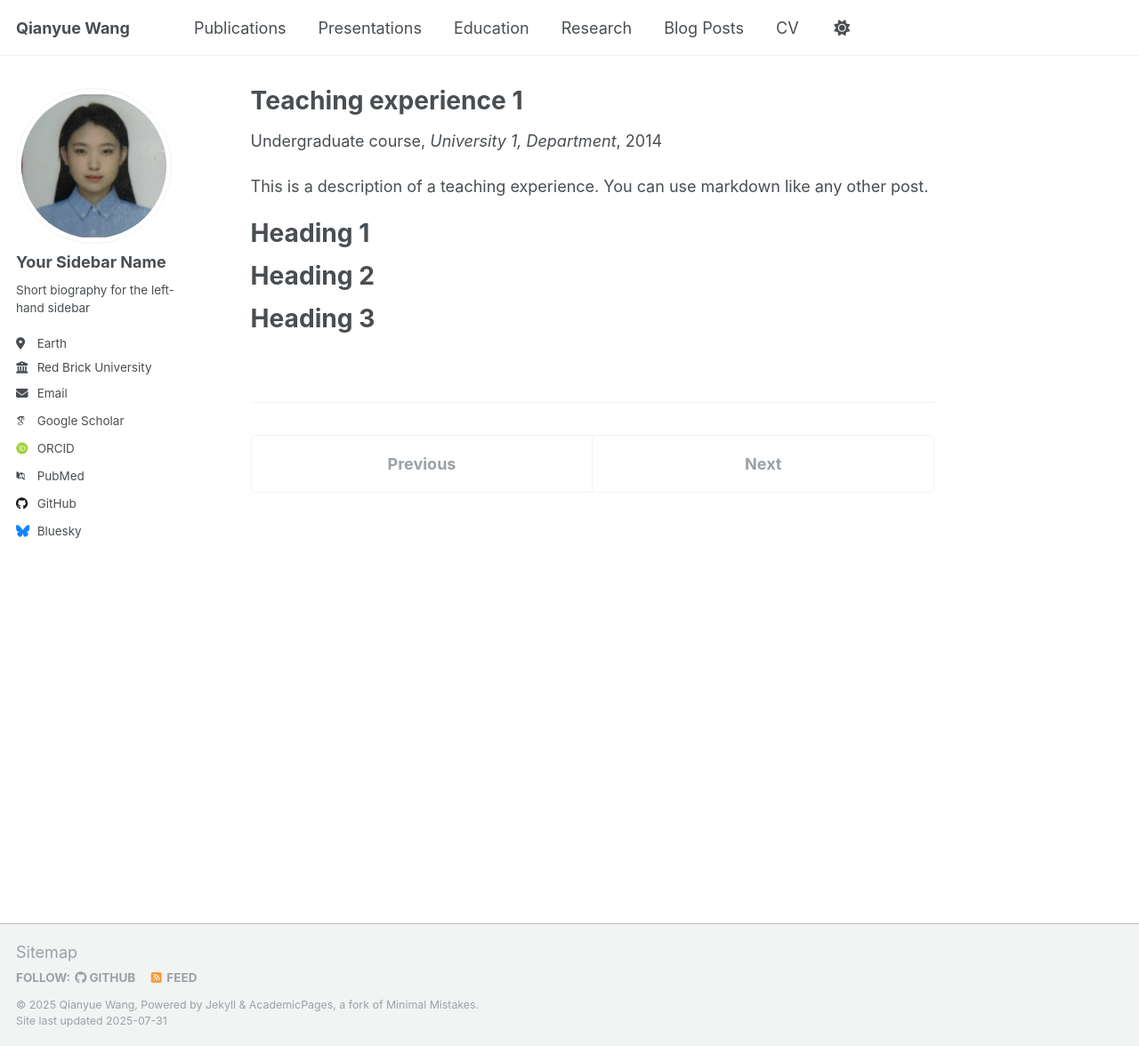
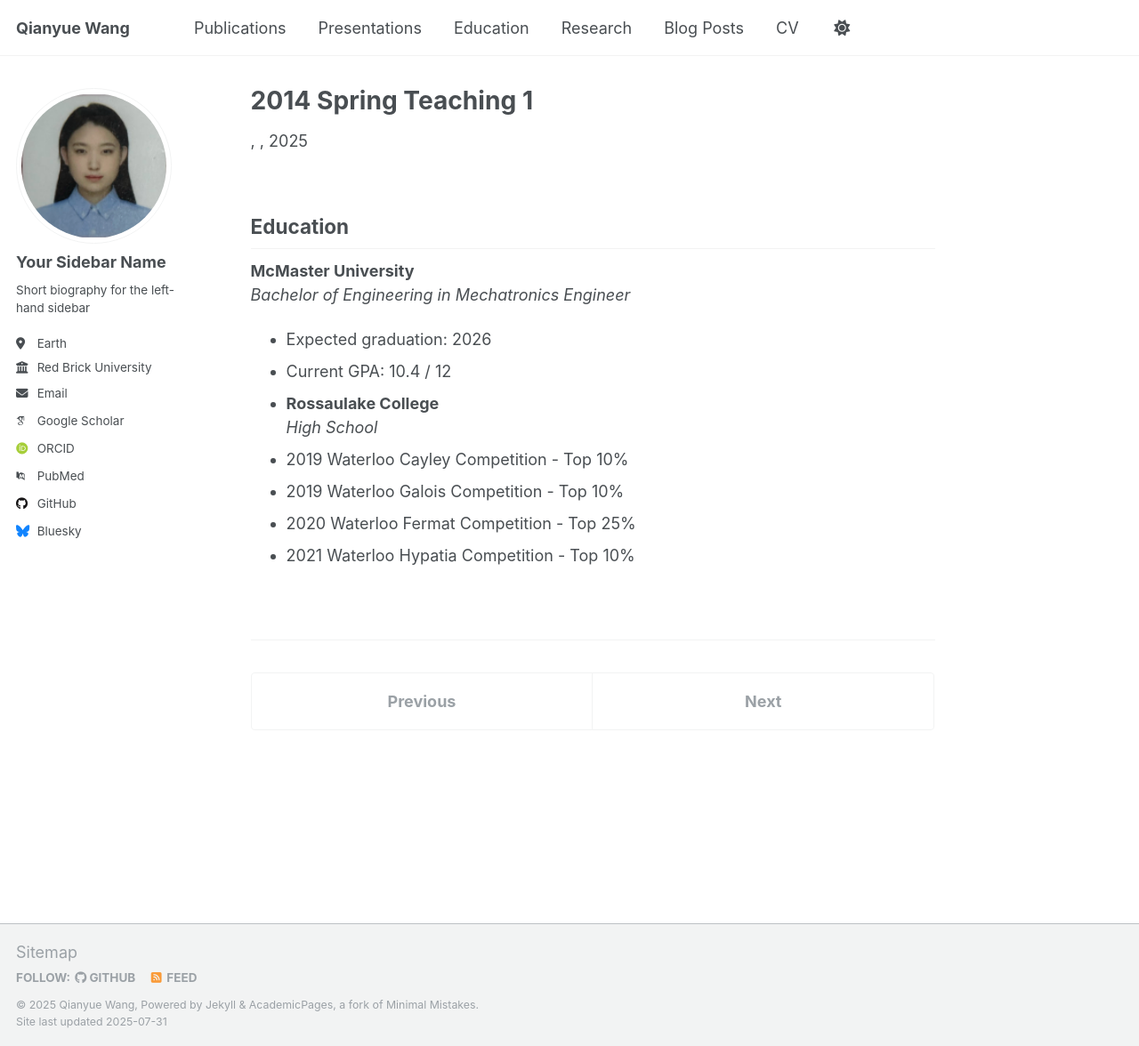
Before and after one commit to Wangq180/Qianyue-Wang.github.io, a Jekyll site: the page built from _teaching/2014-spring-teaching-1.md, in a window 1280 px wide and 1176 px high. Shown: the whole window at 89% size. Built offline with Jekyll 4.4.1, drawn with Linux system fonts in a browser that asks for light colours; some web fonts are replaced; a script that is not in the unit is left out.

Commit message:
Update 2014-spring-teaching-1.md

```diff
--- a/_teaching/2014-spring-teaching-1.md
+++ b/_teaching/2014-spring-teaching-1.md
@@ -1,20 +1,18 @@
 ---
-title: "Teaching experience 1"
+layout: single
 collection: teaching
-type: "Undergraduate course"
-permalink: /teaching/2014-spring-teaching-1
-venue: "University 1, Department"
-date: 2014-01-01
-location: "City, Country"
 ---
 
-This is a description of a teaching experience. You can use markdown like any other post.
+## Education
 
-Heading 1
-======
-
-Heading 2
-======
-
-Heading 3
-======
+**McMaster University**
+*Bachelor of Engineering in Mechatronics Engineer*
+- Expected graduation: 2026
+- Current GPA: 10.4 / 12
+-
+**Rossaulake College**
+*High School*
+- 2019 Waterloo Cayley Competition - Top 10%
+- 2019 Waterloo Galois Competition - Top 10%
+- 2020 Waterloo Fermat Competition - Top 25%
+- 2021 Waterloo Hypatia Competition - Top 10%
```
